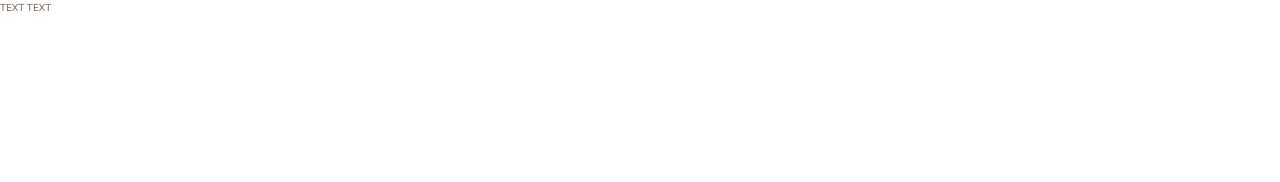
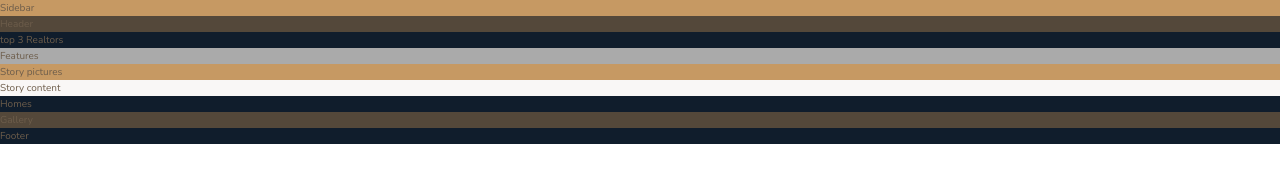
Before and after one commit to JosephiusX/Jonas-Sass, a website: page Nexter/starter/index.html in a window 1280 px wide. Drawn offline with nearby package versions, Linux system fonts and the light colour scheme; files that its build step writes are made by us from their sources.

Commit message:
106.Overall Layout pt 1

```diff
--- a/Nexter/starter/index.html
+++ b/Nexter/starter/index.html
@@ -12,6 +12,41 @@
         <title>nexter &mdash; your home, your freedom</title>
     </head>
     <body class="container">
-        TEXT TEXT
+        <div class="sidebar">
+            Sidebar
+        </div>
+
+        <header class="header">
+            Header
+        </header>
+
+        <div class="realtors">
+            top 3 Realtors
+        </div>
+
+        <section class="features">
+            Features
+        </section>
+
+        <div class="story__pictures">
+            Story pictures
+        </div>
+
+        <div class="story__content">
+            Story content
+        </div>
+
+        <section class="homes">
+            Homes
+        </section>
+
+        <section class="gallery">
+            Gallery
+        </section>
+
+        <footer class="footer">
+            Footer
+        </footer>
+
     </body>
 </html>
--- a/Nexter/starter/sass/_base.scss
+++ b/Nexter/starter/sass/_base.scss
@@ -33,3 +33,8 @@ body {
     font-weight: 300;
     line-height: 1.6;
 }
+
+.container {
+    display: grid;
+    grid-template-rows: 80vh min-content 40vw repeat(min-content);
+}
--- a/Nexter/starter/sass/_features.scss
+++ b/Nexter/starter/sass/_features.scss
@@ -0,0 +1,3 @@
+.features {
+    background-color: $color-grey-light-2;
+}
--- a/Nexter/starter/sass/_footer.scss
+++ b/Nexter/starter/sass/_footer.scss
@@ -0,0 +1,3 @@
+.footer {
+    background-color: $color-secondary;
+}
--- a/Nexter/starter/sass/_gallery.scss
+++ b/Nexter/starter/sass/_gallery.scss
@@ -0,0 +1,3 @@
+.gallery{
+    background-color: $color-grey-dark-1;
+}
--- a/Nexter/starter/sass/_header.scss
+++ b/Nexter/starter/sass/_header.scss
@@ -0,0 +1,3 @@
+.header {
+    background-color: $color-grey-dark-1;
+}
--- a/Nexter/starter/sass/_homes.scss
+++ b/Nexter/starter/sass/_homes.scss
@@ -0,0 +1,3 @@
+.homes {
+    background-color: $color-secondary;
+}
--- a/Nexter/starter/sass/_realtors.scss
+++ b/Nexter/starter/sass/_realtors.scss
@@ -0,0 +1,3 @@
+.realtors {
+    background-color: $color-secondary;
+}
--- a/Nexter/starter/sass/_sidebar.scss
+++ b/Nexter/starter/sass/_sidebar.scss
@@ -0,0 +1,3 @@
+.sidebar {
+    background-color: $color-primary;
+}
--- a/Nexter/starter/sass/_story.scss
+++ b/Nexter/starter/sass/_story.scss
@@ -0,0 +1,9 @@
+.story{
+    &__pictures {
+        background-color: $color-primary;
+    }
+
+    &__content {
+       background-color: $color-grey-light-1;
+    }
+}
```
